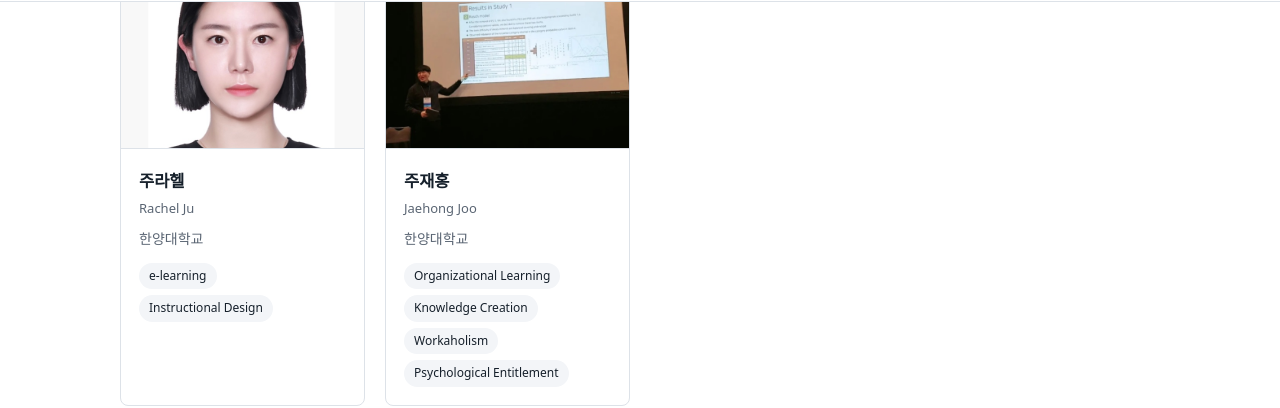
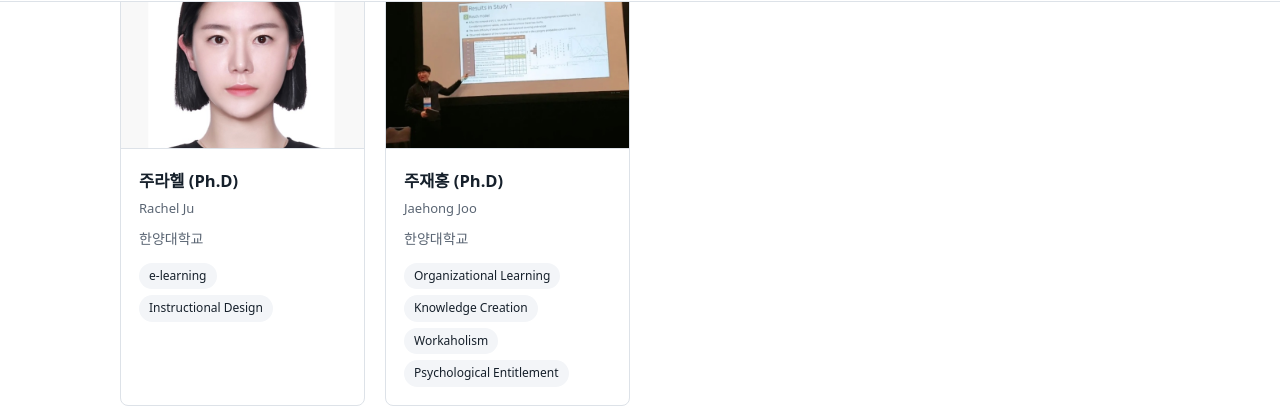
Before and after one commit to drsprolab/drsprolab.github.io, a Jekyll site: the page built from members.md, in a window 1280 px wide and 900 px high, scrolled down 3321 px. Shown: the part 91-499 px from the top of the window. Built offline with Jekyll 4.4.1, drawn with Linux system fonts in a browser that asks for light colours; some web fonts are replaced.

Commit message:
Add Ph.D credentials to two postdoctoral members

```diff
--- a/_data/members.yml
+++ b/_data/members.yml
@@ -1,12 +1,14 @@
 # 연구실 구성원. 원래 사이트 Notion DB_Members에서 옮김 (이메일·입학연도 등 비공개 항목 제외)
 postdoc:
   - name: "주라헬"
+    credential: "Ph.D"
     name_en: "Rachel Ju"
     interests:
       - "e-learning"
       - "Instructional Design"
     affiliation: "한양대학교"
   - name: "주재홍"
+    credential: "Ph.D"
     name_en: "Jaehong Joo"
     interests:
       - "Organizational Learning"
--- a/members.md
+++ b/members.md
@@ -70,7 +70,7 @@ lede: 안녕, 윙맨. 같이 날아봅시다.
     <div class="member-photo member-photo--empty" aria-hidden="true"><span>{{ m.name | slice: 0 }}</span></div>
     {% endif %}
     <div class="member-info">
-    <div class="member-name">{{ m.name }}{% if m.name_en %} <span>{{ m.name_en }}</span>{% endif %}</div>
+    <div class="member-name">{{ m.name }}{% if m.credential %} ({{ m.credential }}){% endif %}{% if m.name_en %} <span>{{ m.name_en }}</span>{% endif %}</div>
     {% if m.affiliation %}<div class="sub">{{ m.affiliation }}</div>{% endif %}
     {% if m.interests %}<ul class="tags">{% for i in m.interests %}<li>{{ i }}</li>{% endfor %}</ul>{% endif %}
     </div>
```
